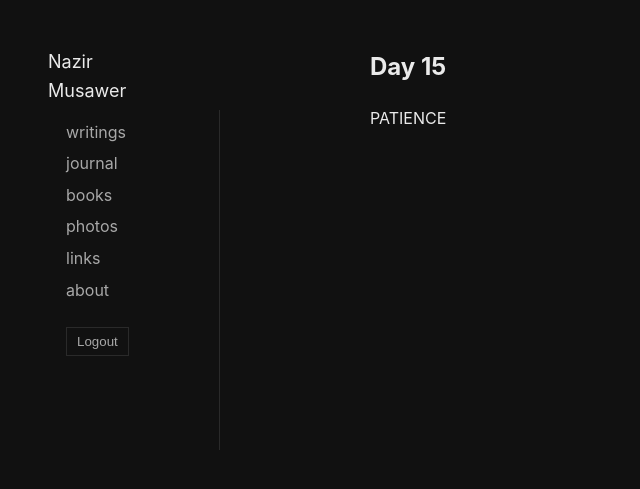
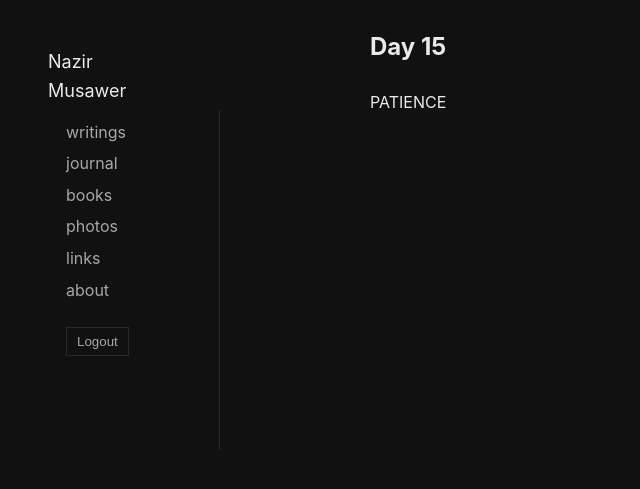
Before and after one commit to nazirmusawer/nazirmusawer.github.io, a Jekyll site: the page built from _posts/2024-01-15-jan-15.md, in a window 1280 px wide. Shown: the top 489 px of the page, without its empty margins (0-640 px from the left). Built offline with Jekyll 4.4.1, drawn with Linux system fonts in a browser that asks for light colours.

Commit message:
Update site.css

```diff
--- a/assets/css/site.css
+++ b/assets/css/site.css
@@ -132,3 +132,8 @@ pre, code {
   width: 1px;
   background: var(--line);
 }
+
+.post h1 {
+  margin-top: 0;
+  margin-bottom: 24px;
+}
```
